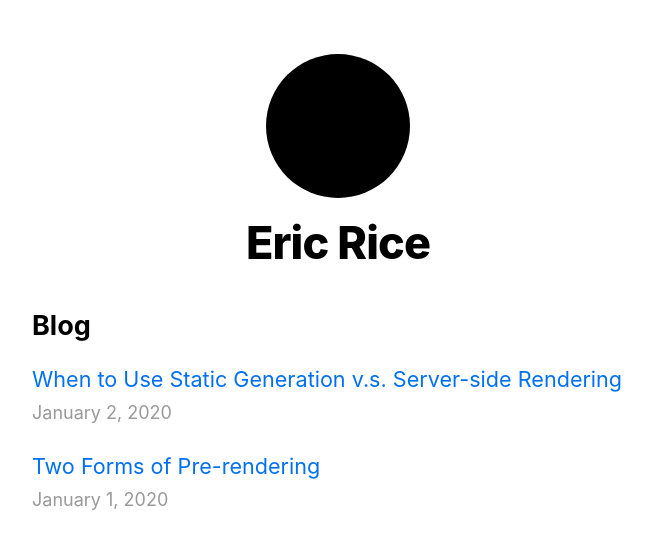
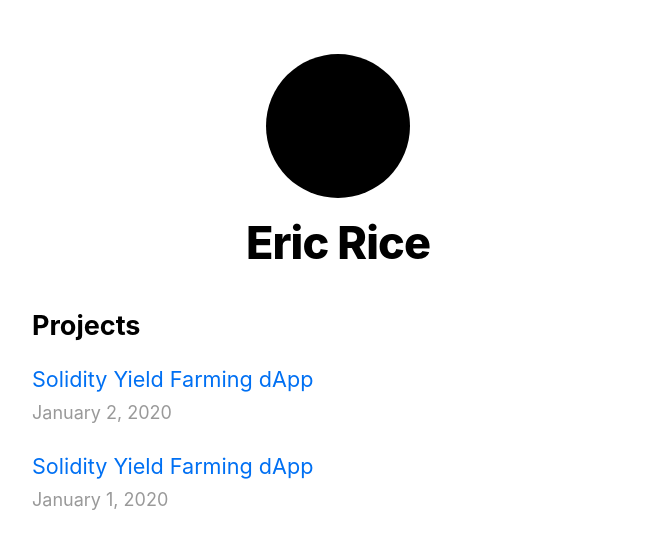
Before and after one commit to Zezima-sudo/nextJsSPA, a Next.js app: page / in a window 1280 px wide. Shown: the top 548 px of the page, without its empty margins (302-954 px from the left). Built offline with nearby package versions, Linux system fonts and the light colour scheme.

Commit message:
changed text

```diff
--- a/pages/index.tsx
+++ b/pages/index.tsx
@@ -33,13 +33,13 @@ export default function Home({ allPostsData }) {
       </Head>
       <section className={utilStyles.headingMd}></section>
       <section className={`${utilStyles.headingMd} ${utilStyles.padding1px}`}>
-        <h2 className={utilStyles.headingLg}>Blog</h2>
+        <h2 className={utilStyles.headingLg}>Projects</h2>
         <ul className={utilStyles.list}>
 
           {allPostsData.map(({ id, date, title }) => (
             <li className={utilStyles.listItem} key={id}>
               <Link href='https://defi-dapp-farm.vercel.app/'>
-                <a>{title}</a>
+                <a>Solidity Yield Farming dApp</a>
               </Link>
               <br />
               <small className={utilStyles.lightText}>
```
